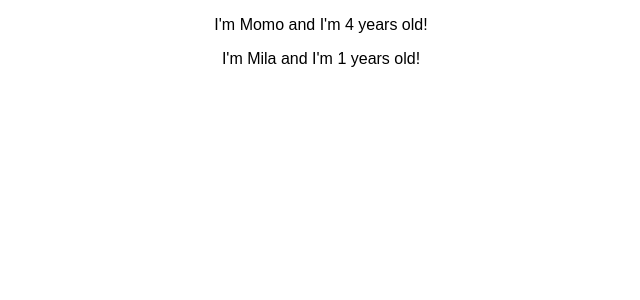
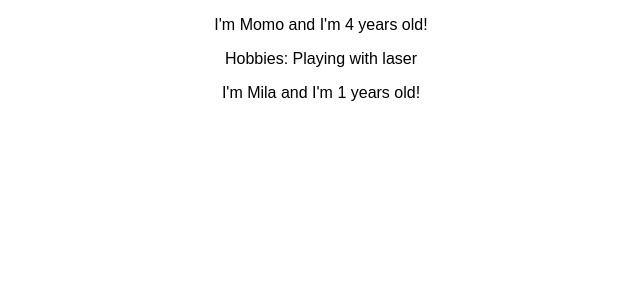
Before and after one commit to KajolThapa/BYOB, a React (Create React App) app: page / in a window 1280 px wide. Shown: the top 300 px of the page, without its empty margins (319-959 px from the left). Built offline with nearby package versions, Linux system fonts and the light colour scheme.

Commit message:
testing props.children

```diff
--- a/src/App.js
+++ b/src/App.js
@@ -6,7 +6,7 @@ class App extends Component {
   render() {
     return (
       <div className="App">
-      <Person name="Momo" age="4" />
+      <Person name="Momo" age="4"> Hobbies: Playing with laser </Person>
       <Person name="Mila" age="1" />
       </div>
     );
--- a/src/Person/Person.js
+++ b/src/Person/Person.js
@@ -1,7 +1,13 @@
 import React, { component } from 'react';
 
 const person = (props) => {
-    return <p>I'm {props.name} and I'm {props.age} years old!</p>
+    return (
+     <React.Fragment>
+         <p>I'm {props.name} and I'm {props.age} years old!</p>
+         <p>{props.children}</p>
+     </React.Fragment>
+
+    )
 }
 
 export default person;
```
